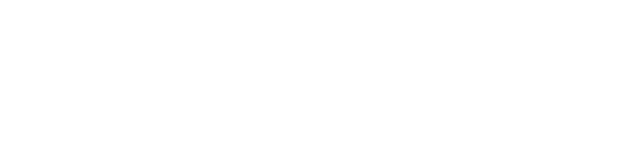
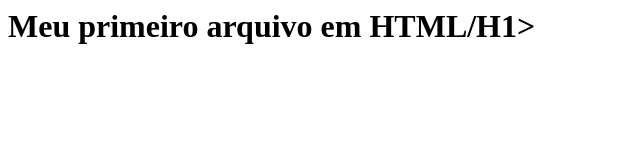
Before and after one commit to juliaglayce/primeiro-repositorio, a plain HTML site: page index.html in a window 1280 px wide. Shown: the whole page, without its empty margins (0-640 px from the left). Drawn offline with Linux system fonts and the light colour scheme.

Commit message:
criando meu primeiro arquivo em html

```diff
--- a/index.html
+++ b/index.html
@@ -1 +1,3 @@
 <html>
+   <h1>Meu primeiro arquivo em HTML/H1>
+     </html>
```
